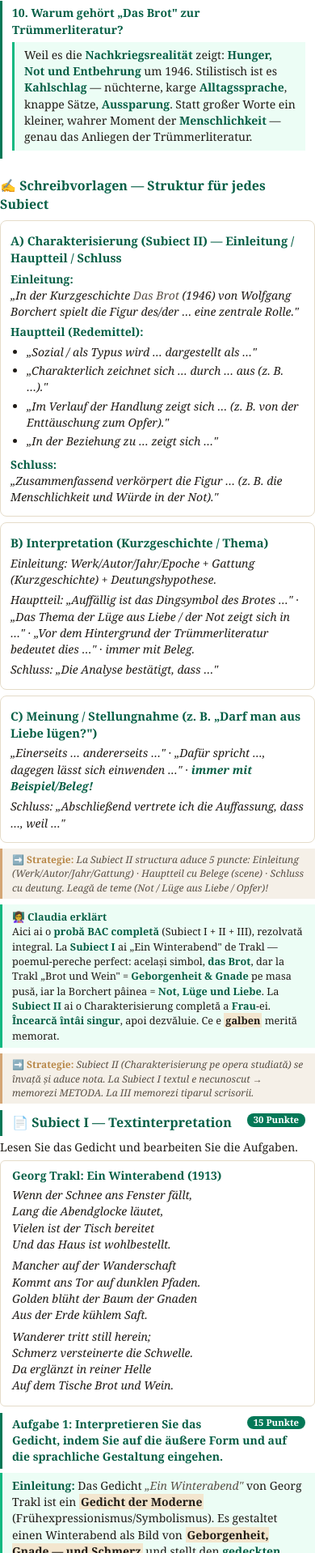
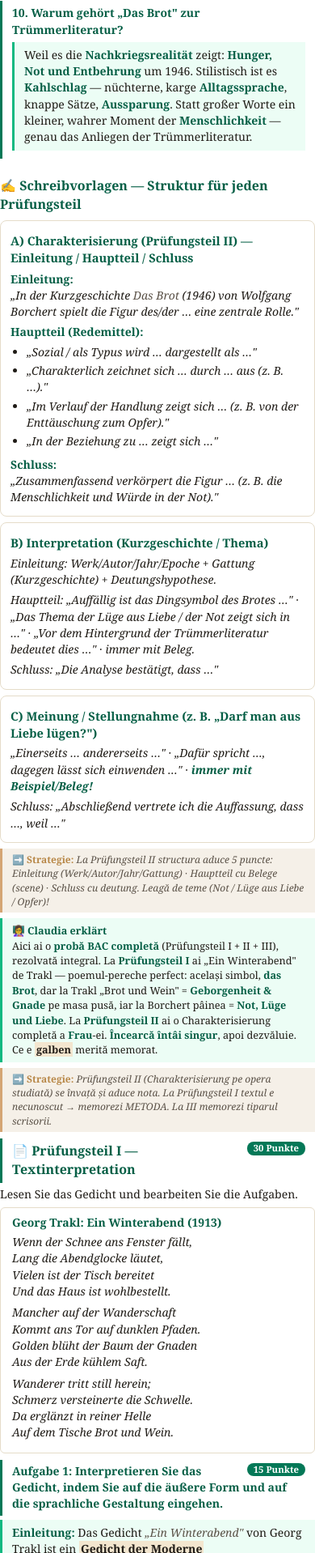
Before and after one commit to claudiatoth/bac-deutsch-das-brot, a plain HTML site: page pdf.html in a window 390 px wide. Shown: the part 8960-10878 px from the top of the page at 81% size. Drawn offline with Linux system fonts and the light colour scheme.

Commit message:
Rename Subiect I/II/III to Pruefungsteil (correct German exam-part term)

```diff
--- a/exercises.js
+++ b/exercises.js
@@ -44,7 +44,7 @@ const ex2Data = {
 };
 
 const ex3Data = {
-    instr: '👇 Welcher Begriff ist gemeint? (wichtig für Subiect I &amp; II)',
+    instr: '👇 Welcher Begriff ist gemeint? (wichtig für Prüfungsteil I &amp; II)',
     questions: [
         { q: 'Ein abrupter Anfang mitten im Geschehen heißt …', options: ['in medias res', 'Prolog', 'Epilog', 'Vorwort'], correct: 0 },
         { q: 'Die karge Literatur direkt nach 1945 nennt man auch …', options: ['Kahlschlagliteratur / Trümmerliteratur', 'Klassik', 'Vormärz', 'Aufklärung'], correct: 0 },
@@ -66,7 +66,7 @@ const ex4Data = {
 };
 
 const ex5Data = {
-    instr: '👇 Bewerbungsbrief (Subiect III): Wähle das Richtige.',
+    instr: '👇 Bewerbungsbrief (Prüfungsteil III): Wähle das Richtige.',
     questions: [
         { q: 'Welche zwei Elemente bringen je 2 Punkte?', options: ['Datum und Unterschrift', 'Betreffzeile und Anrede', 'Absender und Anlagen', 'Grußformel und Empfänger'], correct: 1 },
         { q: 'Welche Grußformel ist passend (formell)?', options: ['Tschüss und bis bald', 'Liebe Grüße', 'Mit freundlichen Grüßen', 'Servus'], correct: 2 },
--- a/final-test.js
+++ b/final-test.js
@@ -30,7 +30,7 @@ const finalTestData = [
     { type: 'multiple', category: '💡 Deutung', question: 'Was bedeutet „die Lüge aus Liebe"?', options: ['ein böser Betrug', 'die Frau schont die Würde des Mannes', 'ein Missverständnis', 'ein Scherz'], correct: 'die Frau schont die Würde des Mannes', explanation: 'Sie lügt mit („Ich hab auch was gehört"), um ihn nicht zu beschämen.' },
 
     // ✍️ Schreiben (1)
-    { type: 'multiple', category: '✍️ Schreiben', question: 'Welches Element des Bewerbungsbriefs (Subiect III) bringt 2 Punkte?', options: ['die Unterschrift', 'die Betreffzeile', 'das Datum', 'die Anlagen'], correct: 'die Betreffzeile', explanation: 'Betreffzeile (2 P) und Anrede (2 P) sind die punktstärksten Pflicht-Elemente.' }
+    { type: 'multiple', category: '✍️ Schreiben', question: 'Welches Element des Bewerbungsbriefs (Prüfungsteil III) bringt 2 Punkte?', options: ['die Unterschrift', 'die Betreffzeile', 'das Datum', 'die Anlagen'], correct: 'die Betreffzeile', explanation: 'Betreffzeile (2 P) und Anrede (2 P) sind die punktstärksten Pflicht-Elemente.' }
 ];
 
 let currentQuestionIndex = 0;
--- a/modell.js
+++ b/modell.js
@@ -1,10 +1,10 @@
 // ============================================
 // MODELL-PRÜFUNG — Das Brot (BAC germană maternă)
-// Claudia Toth · Subiect I + II + III rezolvate complet
+// Claudia Toth · Prüfungsteil I + II + III rezolvate complet
 // „Versuch zuerst selbst → dann aufdecken". Galben = zu merken. 🏅 = warum 10p.
 // Reutilizează toggleMuster() din theory.js.
-// Subiect I: Georg Trakl „Ein Winterabend" — verbatim verifiziert (gemeinfrei, Trakl d.1914).
-// Subiect II: Charakterisierung der Frau (Borchert, Das Brot) — opera studiată.
+// Prüfungsteil I: Georg Trakl „Ein Winterabend" — verbatim verifiziert (gemeinfrei, Trakl d.1914).
+// Prüfungsteil II: Charakterisierung der Frau (Borchert, Das Brot) — opera studiată.
 // ============================================
 
 const modellHTML = `
@@ -12,13 +12,13 @@ const modellHTML = `
         <img src="images/annette.png" alt="Claudia" class="claudia-note-avatar">
         <div class="claudia-note-content">
             <div class="speaker">Claudia erklärt</div>
-            <div class="text">Aici ai o <strong>probă BAC completă</strong> (Subiect I + II + III), rezolvată integral. La <strong>Subiect I</strong> ai „Ein Winterabend" de Trakl — poemul-pereche perfect: același simbol, <strong>das Brot</strong>, dar la Trakl „Brot und Wein" = <strong>Geborgenheit &amp; Gnade</strong> pe masa pusă, iar la Borchert pâinea = <strong>Not, Lüge und Liebe</strong>. La <strong>Subiect II</strong> ai o Charakterisierung completă a <strong>Frau</strong>-ei. <strong>Încearcă întâi singur</strong>, apoi dezvăluie. Ce e <span class="merken">galben</span> merită memorat.</div>
+            <div class="text">Aici ai o <strong>probă BAC completă</strong> (Prüfungsteil I + II + III), rezolvată integral. La <strong>Prüfungsteil I</strong> ai „Ein Winterabend" de Trakl — poemul-pereche perfect: același simbol, <strong>das Brot</strong>, dar la Trakl „Brot und Wein" = <strong>Geborgenheit &amp; Gnade</strong> pe masa pusă, iar la Borchert pâinea = <strong>Not, Lüge und Liebe</strong>. La <strong>Prüfungsteil II</strong> ai o Charakterisierung completă a <strong>Frau</strong>-ei. <strong>Încearcă întâi singur</strong>, apoi dezvăluie. Ce e <span class="merken">galben</span> merită memorat.</div>
         </div>
     </div>
-    <div class="strategie">Subiect II (Charakterisierung pe opera studiată) se învață și aduce nota. La Subiect I textul e necunoscut → memorezi METODA. La III memorezi tiparul scrisorii.</div>
+    <div class="strategie">Prüfungsteil II (Charakterisierung pe opera studiată) se învață și aduce nota. La Prüfungsteil I textul e necunoscut → memorezi METODA. La III memorezi tiparul scrisorii.</div>
 
     <!-- ================= SUBIECT I ================= -->
-    <div class="modell-aufgabe"><span class="punkte">30 Punkte</span><h4 style="margin:0;">📄 Subiect I — Textinterpretation</h4></div>
+    <div class="modell-aufgabe"><span class="punkte">30 Punkte</span><h4 style="margin:0;">📄 Prüfungsteil I — Textinterpretation</h4></div>
     <p>Lesen Sie das Gedicht und bearbeiten Sie die Aufgaben.</p>
     <div class="gedicht">
         <span class="titel">Georg Trakl: Ein Winterabend (1913)</span>
@@ -65,7 +65,7 @@ const modellHTML = `
     </div>
 
     <!-- ================= SUBIECT II ================= -->
-    <div class="modell-aufgabe"><span class="punkte">30 Punkte</span><h4 style="margin:0;">📝 Subiect II — Charakterisierung (die Frau)</h4></div>
+    <div class="modell-aufgabe"><span class="punkte">30 Punkte</span><h4 style="margin:0;">📝 Prüfungsteil II — Charakterisierung (die Frau)</h4></div>
     <p><strong>Aufgabe:</strong> Charakterisieren Sie die Figur der <em>Frau</em> aus Wolfgang Borcherts „Das Brot". Gehen Sie auf soziale Stellung, Charakterzüge, Verhalten/Entwicklung und Beziehung ein.</p>
     <button class="muster-btn" onclick="toggleMuster('s2')">🔓 Muster-Charakterisierung aufdecken</button>
     <div class="muster-antwort" id="s2">
@@ -85,7 +85,7 @@ const modellHTML = `
     </div>
 
     <!-- ================= SUBIECT III ================= -->
-    <div class="modell-aufgabe"><span class="punkte">30 Punkte</span><h4 style="margin:0;">✉️ Subiect III — Bewerbungsbrief</h4></div>
+    <div class="modell-aufgabe"><span class="punkte">30 Punkte</span><h4 style="margin:0;">✉️ Prüfungsteil III — Bewerbungsbrief</h4></div>
     <p><strong>Aufgabe:</strong> Sie heißen Anna Marin und bewerben sich auf eine Anzeige der <em>Bäckerei-Konditorei „Zum goldenen Korn"</em> um einen Ferienjob als Aushilfe im Verkauf. Schreiben Sie einen vollständigen Bewerbungsbrief.</p>
     <button class="muster-btn" onclick="toggleMuster('s3')">🔓 Muster-Bewerbung aufdecken</button>
     <div class="muster-antwort" id="s3">
--- a/theory.js
+++ b/theory.js
@@ -4,7 +4,7 @@
 // Conținut în germană; note de strategie scurte în RO.
 // Nachkriegsliteratur / Trümmerliteratur — Kurzgeschichte (Charakterisierung).
 // Schlüsselzitate verbatim verifiziert (gemeinfrei, Borchert d.1947 → PD seit 2018).
-// Subiect-I-Gedicht „Ein Winterabend" (Trakl) verbatim verifiziert (gemeinfrei, Trakl d.1914).
+// Prüfungsteil-I-Gedicht „Ein Winterabend" (Trakl) verbatim verifiziert (gemeinfrei, Trakl d.1914).
 // ============================================
 
 const theoryHTML = `
@@ -306,10 +306,10 @@ const trainingHTML = `
         <div class="muster-antwort" id="m10">Weil es die <strong>Nachkriegsrealität</strong> zeigt: <strong>Hunger, Not und Entbehrung</strong> um 1946. Stilistisch ist es <strong>Kahlschlag</strong> — nüchterne, karge <strong>Alltagssprache</strong>, knappe Sätze, <strong>Aussparung</strong>. Statt großer Worte ein kleiner, wahrer Moment der <strong>Menschlichkeit</strong> — genau das Anliegen der Trümmerliteratur.</div>
     </div>
 
-    <h4 style="color:#065f46; margin:22px 0 8px;">✍️ Schreibvorlagen — Struktur für jedes Subiect</h4>
+    <h4 style="color:#065f46; margin:22px 0 8px;">✍️ Schreibvorlagen — Struktur für jeden Prüfungsteil</h4>
 
     <div class="vorlage">
-        <h5>A) Charakterisierung (Subiect II) — Einleitung / Hauptteil / Schluss</h5>
+        <h5>A) Charakterisierung (Prüfungsteil II) — Einleitung / Hauptteil / Schluss</h5>
         <div class="teil">Einleitung:</div>
         <p class="redemittel">„In der Kurzgeschichte <em>Das Brot</em> (1946) von Wolfgang Borchert spielt die Figur des/der … eine zentrale Rolle."</p>
         <div class="teil">Hauptteil (Redemittel):</div>
@@ -336,7 +336,7 @@ const trainingHTML = `
         <p class="redemittel">Schluss: „Abschließend vertrete ich die Auffassung, dass …, weil …"</p>
     </div>
 
-    <div class="strategie">La Subiect II structura aduce 5 puncte: Einleitung (Werk/Autor/Jahr/Gattung) · Hauptteil cu Belege (scene) · Schluss cu deutung. Leagă de teme (Not / Lüge aus Liebe / Opfer)!</div>
+    <div class="strategie">La Prüfungsteil II structura aduce 5 puncte: Einleitung (Werk/Autor/Jahr/Gattung) · Hauptteil cu Belege (scene) · Schluss cu deutung. Leagă de teme (Not / Lüge aus Liebe / Opfer)!</div>
 `;
 
 // ============================================
```
Also changed, not shown: index.html (+4 -4 lines), 1 other file.
